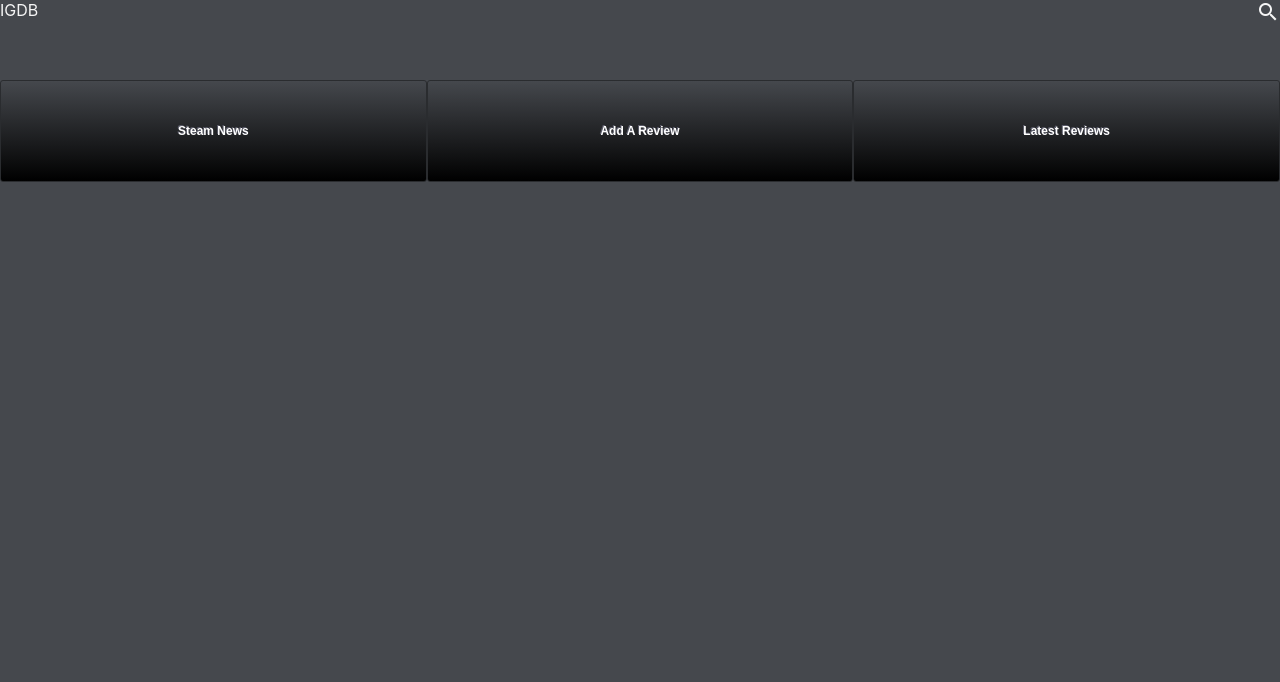
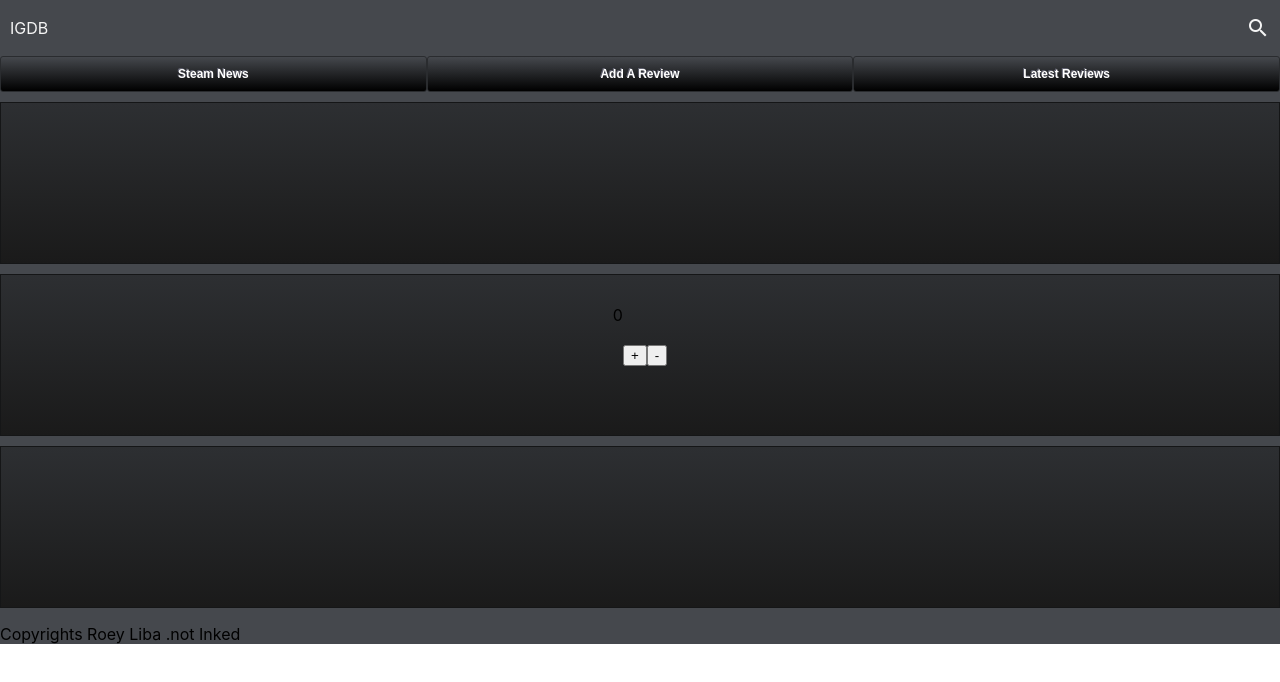
Before and after one commit to darkish1990/IGDB, a React app: page / in a window 1280 px wide. Built offline with nearby package versions, Linux system fonts and the light colour scheme.

Commit message:
styling my react app correctly and using set state first time

```diff
--- a/src/Views/App.js
+++ b/src/Views/App.js
@@ -1,12 +1,20 @@
 import React from 'react';
 import './App.css';
 import Header from './Header/Header';
+import Footer from './Footer/Footer';
+import Middle from './Middle/Middle';
 
 class App extends React.Component {
+  componentDidMount() {
+    console.log('app did mount')
+  }
   render() {
     return (
       <div className="App" >
         <Header />
+        <Middle />
+        <Footer />
+
       </div>
     );
   }
--- a/src/Views/Footer/Footer.css
+++ b/src/Views/Footer/Footer.css
@@ -0,0 +1,4 @@
+.footer {
+    height: fit-content;
+    width: fit-content;
+}
--- a/src/Views/Footer/Footer.js
+++ b/src/Views/Footer/Footer.js
@@ -4,8 +4,8 @@ import './Footer.css';
 class Footer extends React.Component {
   render() {
     return (
-      <div className="Footer" >
-        <label>Copyrights Roey Liba .not Inked</label>
+      <div className="footer" >
+        <p> Copyrights Roey Liba .not Inked</p>
       </div>
     );
   }
--- a/src/Views/Header/Header.css
+++ b/src/Views/Header/Header.css
@@ -1,5 +1,5 @@
 .wrapper {
-    height: 10%;
+    height: 7%;
     width: 100vw;
 }
 
@@ -8,18 +8,30 @@
     justify-content: space-between;
     align-items: center;
     width: 100%;
-}
-
-.menu-container {
-    display: flex;
+    height: 7vh;
 }
 
 .material-icons {
     display: flex;
     flex-direction: row-reverse;
     color: whitesmoke;
+    cursor: pointer;
 }
 
 .logo {
     color: whitesmoke;
+    cursor: pointer;
+    width: fit-content;
+    height: fit-content;
+    margin-left: 10px;
 }
+
+.searchButton {
+    width: fit-content;
+    height: fit-content;
+    margin-right: 10px;
+}
+
+.menu-container {
+    display: flex;
+}
--- a/src/Views/Header/Header.js
+++ b/src/Views/Header/Header.js
@@ -17,9 +17,7 @@ class Header extends React.Component {
         <div className="menu-container">
           <Menu className="Menu" />
         </div>
-
       </div>
-
     );
   }
 
--- /dev/null
+++ b/src/Views/InjectedContent/InjectedContent.css
@@ -0,0 +1,21 @@
+.card {
+    border: 1px solid #151617;
+    background-color: #2d2f32;
+    background-image: -webkit-gradient(linear, left top, left bottom, from(#2d2f32), to(#1a1a1a));
+    background-image: -webkit-linear-gradient(top, #2d2f32, #1a1a1a);
+    background-image: -moz-linear-gradient(top, #2d2f32, #1a1a1a);
+    background-image: -ms-linear-gradient(top, #2d2f32, #1a1a1a);
+    background-image: -o-linear-gradient(top, #2d2f32, #1a1a1a);
+    background-image: linear-gradient(to bottom, #2d2f32, #1a1a1a);
+    filter: progid:DXImageTransform.Microsoft.gradient(GradientType=0, startColorstr=#2d2f32, endColorstr=#1a1a1a);
+    display: flex;
+    flex: 1;
+    align-items: center;
+    justify-content: center;
+    height: 20vh;
+    margin-top: 10px;
+}
+
+.InjectedContent {
+    height: 80%;
+}
--- /dev/null
+++ b/src/Views/InjectedContent/InjectedContent.js
@@ -0,0 +1,30 @@
+import React from 'react';
+import './InjectedContent.css';
+import { thisExpression } from '@babel/types';
+
+class InjectedContent extends React.Component {
+
+  constructor() {
+    super();
+    this.state = { counter: 0 }
+  }
+
+  render() {
+    return (
+      <div className="InjectedContent" >
+        <div className="card"></div>
+        <div className="card">
+          {this.state.counter}<br />
+          <br />
+          <br /><br /><br />
+          <button onClick={() => { this.setState({ counter: this.state.counter + 1 }) }}>+</button>
+          <button onClick={() => { this.setState({ counter: this.state.counter - 1 }) }}>-</button>
+        </div>
+        <div className="card"></div>
+      </div>
+    );
+  }
+
+}
+
+export default InjectedContent;
--- a/src/Views/Menu/Menu.css
+++ b/src/Views/Menu/Menu.css
@@ -22,6 +22,7 @@
     display: flex;
     align-items: center;
     justify-content: center;
+    flex: 1;
 }
 
 .divButtons:hover {
@@ -36,7 +37,7 @@
     filter: progid:DXImageTransform.Microsoft.gradient(GradientType=0, startColorstr=#2d2f32, endColorstr=#1a1a1a);
 }
 
-.divButtons:selected {
+.divButtons:focus {
     border: 1px solid #151617;
     background-color: #2d2f32;
     background-image: -webkit-gradient(linear, left top, left bottom, from(#2d2f32), to(#1a1a1a));
@@ -50,5 +51,6 @@
 
 .menu {
     height: 100%;
+    width: 100%;
     display: flex;
 }
--- a/src/Views/Middle/Middle.js
+++ b/src/Views/Middle/Middle.js
@@ -1,11 +1,12 @@
 import React from 'react';
 import './Middle.css';
+import InjectedContent from '../InjectedContent/InjectedContent';
 
 class Middle extends React.Component {
   render(){
     return(
     <div className = "Middle" >
-
+    <InjectedContent/>
     </div>
   );}
 
```
Also changed, not shown: src/index.css (+5 -9 lines).
